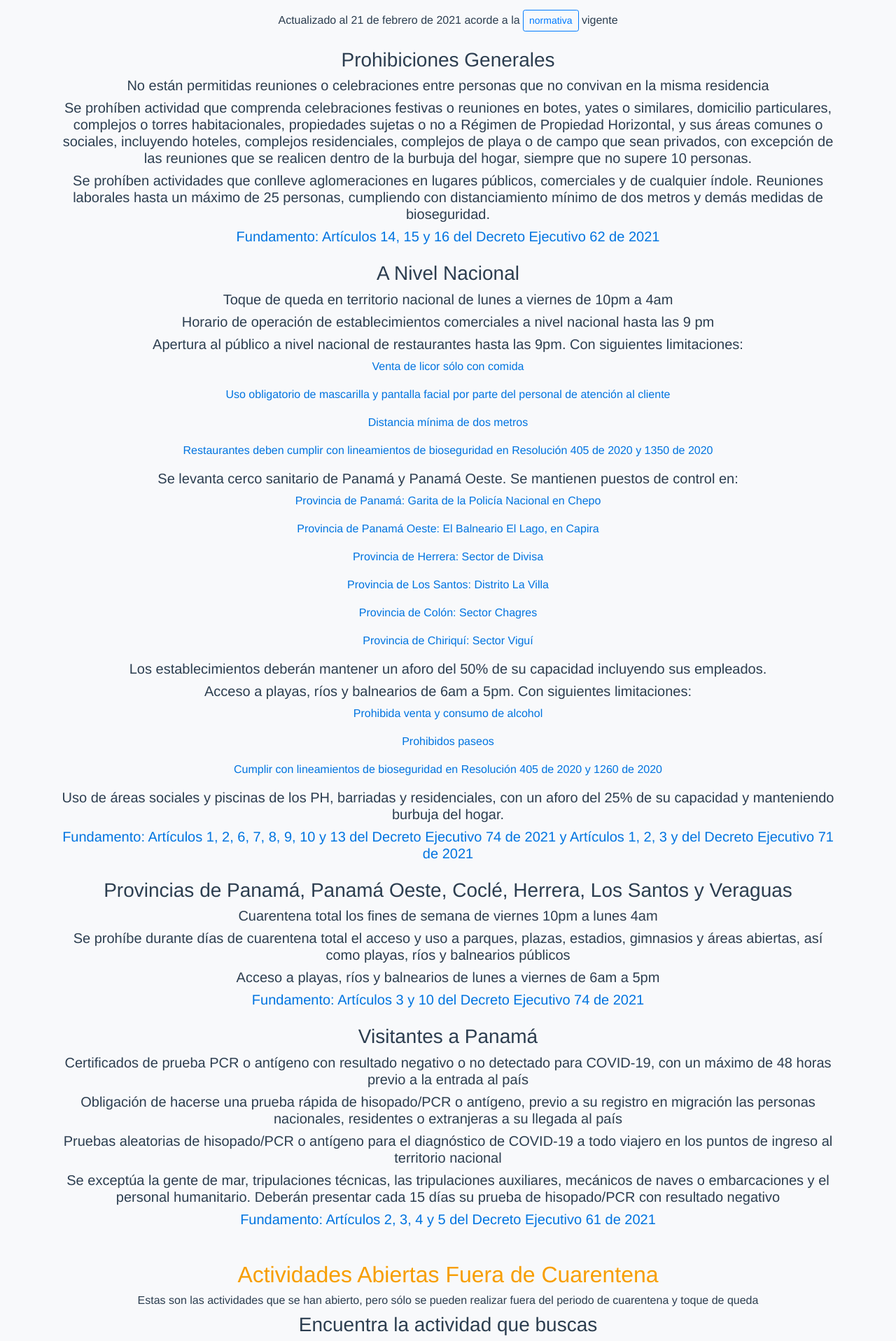
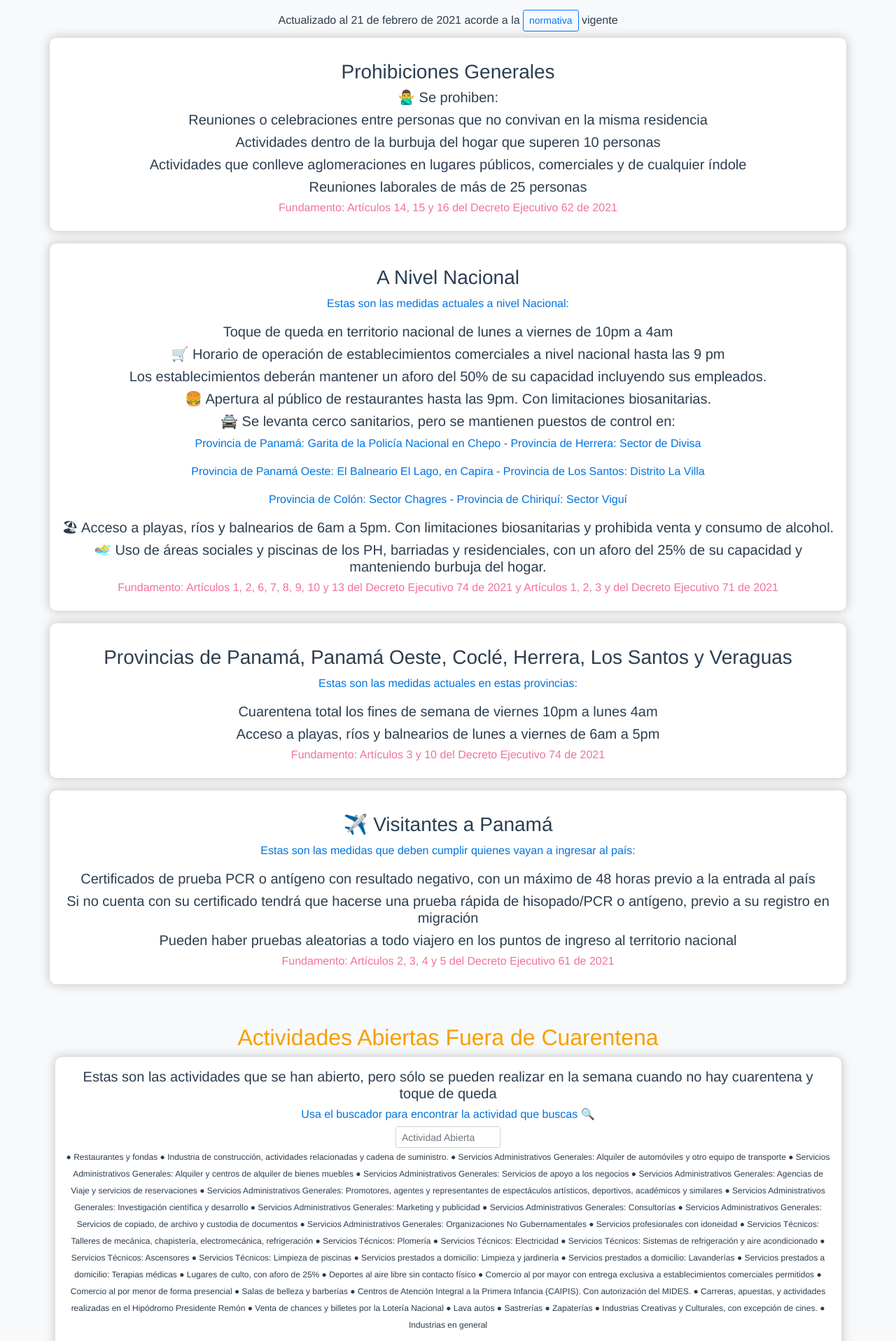
Before and after one commit to elpepebenitez/quiero-salir, a Vue app: page / in a window 1280 px wide. Shown: the part 563-2480 px from the top of the page at 70% size. Built offline with nearby package versions, Linux system fonts and the light colour scheme.

Commit message:
Fixed some content text and details

```diff
--- a/src/components/Footer.vue
+++ b/src/components/Footer.vue
@@ -15,19 +15,12 @@
 
                 </b-col>
                 <b-col>
-                  <p>Si tienes alguna sugerencia para mejorar el contenido déjanoslo saber, y agradecemos cualquier contribución para mantener esta página</p>
-                  <b-button v-b-modal.modal-center variant="warning" size="lg" id="dona" style="color: white; font-weight: 900;">Dona</b-button>
+                  <p>Si tienes alguna sugerencia para mejorar el contenido déjanoslo saber <b-button href="https://wa.me/50766786283" variant="success" size="sm" target="_blank" style="color: white; font-weight: 900; display: inline;"><i class="fab fa-whatsapp"></i></b-button>  </p>
+                  <p>También agradecemos cualquier contribución para mantener esta página</p>
+                  <b-button v-b-modal.modal-center variant="warning" size="lg" id="dona" style="color: white; font-weight: 900;">Apóyanos</b-button>
 
                 </b-col>
               </b-row>
-
-              <!--
-                Las infografías que van por ahí no son confiables; es importante saber qué es lo último legalmente
-                Si necesitan un consejo específico a su situación por favor busquen servicios de un abogado
-                Nada de lo que sale en esta página se puede entender como consejo legal, y es posible que no esté 100% completo, quiero darles toda la información posible para que puedan tomar sus propias decisiones
-                Déjanos saber si nos falta algo importante
-                Buy us a coffee
-              -->
             </b-container>
         </div>
         <!--Grid row-->
@@ -54,5 +47,7 @@
     width: 100%;
     background-color: #0074E0;
     color: white;
+    text-align: justify;
+    text-justify: inter-word;
   }
 </style>
--- a/src/components/home/Banner.vue
+++ b/src/components/home/Banner.vue
@@ -6,7 +6,7 @@
                     <h1>Restricciones de movilidad en Panamá</h1>
                     <h4>Encuentra información actualizada sobre medidas tomadas por el COVID-19</h4>
                     <h3>Ayúdanos a mantener esta página accesible para tod@s</h3>
-                    <b-button v-b-modal.modal-center variant="warning" size="lg" id="dona" style="color: white; font-weight: 900;">Compranos un café</b-button>
+                    <b-button v-b-modal.modal-center variant="warning" size="lg" id="dona" style="color: white; font-weight: 900;">Cómpranos un café</b-button>
                     <div>
                         <b-modal id="modal-center" title="¡Hola!" ok-only centered>
                             <p class="my-4">No nos tienes que dar nada por usar esta página, pero cualquier aporte nos ayuda a mantenerla :)</p>
--- a/src/components/home/ExemptActivities.vue
+++ b/src/components/home/ExemptActivities.vue
@@ -4,14 +4,14 @@
             <b-row>
                 <b-col>
                     <h2>Actividades Excentas de Restricciones</h2>
-                    <h6>Estas son las actividades que pueden operar aun en periodo de cuarentena y toque de queda</h6>
                 </b-col>
             </b-row>
             <b-row>
                 <b-col>
-                <h3>Encuentra la actividad que buscas</h3>
-                <b-form-input v-model="exemptActivitiesText" size="sm" placeholder="Actividad Exenta" id="exempt_activity_input"></b-form-input>
-                <b-container>
+                <b-container class="card">
+                    <h5>Estas son las actividades que pueden operar siempre, aunque haya cuarentena y toque de queda</h5>
+                    <h6>Usa el buscador para encontrar la actividad que buscas 🔍</h6>
+                    <b-form-input v-model="exemptActivitiesText" size="sm" placeholder="Actividad Exenta" id="exempt_activity_input"></b-form-input>
                     <p>
                         <span v-for="exempt_activity in filterExemptActivities" :key="exempt_activity">● {{ exempt_activity }} </span>
                     </p>
@@ -105,4 +105,19 @@ export default {
     span {
         font-size: 12px;
     }
+    h6 {
+        color: #0074E0;
+    }
+    .card {
+          overflow: hidden;
+          background: white;
+          box-shadow: 0 0 15px rgba(0,0,0,0.2);
+          display: flex;
+          align-items: center;
+          width: 90%;
+          margin: 0 auto;
+          margin-bottom: 16px;
+          padding: 16px;
+          border-radius: 10px;
+    }
 </style>
--- a/src/components/home/OpenActivities.vue
+++ b/src/components/home/OpenActivities.vue
@@ -4,14 +4,14 @@
             <b-row>
                 <b-col>
                     <h2>Actividades Abiertas Fuera de Cuarentena</h2>
-                    <h6>Estas son las actividades que se han abierto, pero sólo se pueden realizar fuera del periodo de cuarentena y toque de queda</h6>
                 </b-col>
             </b-row>
             <b-row>
                 <b-col>
-                <h3>Encuentra la actividad que buscas</h3>
-                <b-form-input v-model="openActivitiesText" size="sm" placeholder="Actividad Abierta" id="open_activity_input"></b-form-input>
-                <b-container>
+                <b-container class="card">
+                    <h5>Estas son las actividades que se han abierto, pero sólo se pueden realizar en la semana cuando no hay cuarentena y toque de queda</h5>
+                    <h6>Usa el buscador para encontrar la actividad que buscas 🔍</h6>
+                    <b-form-input v-model="openActivitiesText" size="sm" placeholder="Actividad Abierta" id="open_activity_input"></b-form-input>
                     <p>
                         <span v-for="open_activity in filterOpenActivities" :key="open_activity">● {{ open_activity }} </span>
                     </p>
@@ -105,4 +105,19 @@ export default {
     span {
         font-size: 12px;
     }
+    h6 {
+        color: #0074E0;
+    }
+    .card {
+          overflow: hidden;
+          background: white;
+          box-shadow: 0 0 15px rgba(0,0,0,0.2);
+          display: flex;
+          align-items: center;
+          width: 90%;
+          margin: 0 auto;
+          margin-bottom: 16px;
+          padding: 16px;
+          border-radius: 10px;
+    }
 </style>
--- a/src/components/home/Restrictions.vue
+++ b/src/components/home/Restrictions.vue
@@ -4,65 +4,55 @@
             <h2>Restricciones</h2>
             <h6>Actualizado al 21 de febrero de 2021 acorde a la <b-button variant="outline-primary" size="sm" href="/normativa">normativa</b-button> vigente</h6>
             <b-row>
-                <b-col id="fila-general">
+                <b-col id="fila-general" class="card">
                     <h3>Prohibiciones Generales</h3>
-                    <h5>No están permitidas reuniones o celebraciones entre personas que no convivan en la misma residencia</h5>
-                    <h5>Se prohíben actividad que comprenda celebraciones festivas o reuniones en botes, yates o similares, domicilio particulares, complejos o torres habitacionales, propiedades sujetas o no a Régimen de Propiedad Horizontal, y sus áreas comunes o sociales, incluyendo hoteles, complejos residenciales, complejos de playa o de campo que sean privados, con excepción de las reuniones que se realicen dentro de la burbuja del hogar, siempre que no supere 10 personas.</h5>
-                    <h5>Se prohíben actividades que conlleve aglomeraciones en lugares públicos, comerciales y de cualquier índole. Reuniones laborales hasta un máximo de 25 personas, cumpliendo con distanciamiento mínimo de dos metros y demás medidas de bioseguridad.</h5>
-                    <h5 id="fundamento">Fundamento: Artículos 14, 15 y 16 del Decreto Ejecutivo 62 de 2021</h5>
+                    <h5>🙅‍♂️ Se prohiben: </h5>
+                    <h5>Reuniones o celebraciones entre personas que no convivan en la misma residencia</h5>
+                    <h5>Actividades dentro de la burbuja del hogar que superen 10 personas</h5>
+                    <h5>Actividades que conlleve aglomeraciones en lugares públicos, comerciales y de cualquier índole</h5>
+                    <h5>Reuniones laborales de más de 25 personas</h5>
+                    <h6 id="fundamento">Fundamento: Artículos 14, 15 y 16 del Decreto Ejecutivo 62 de 2021</h6>
                 </b-col>
             </b-row>
         </b-container>
 
         <b-container>
             <b-row>
-                <b-col id="fila-nacional">
+                <b-col id="fila-nacional" class="card">
                     <h3>A Nivel Nacional</h3>
+                    <p>Estas son las medidas actuales a nivel Nacional:</p>
                     <h5>Toque de queda en territorio nacional de lunes a viernes de 10pm a 4am</h5>
-                    <h5>Horario de operación de establecimientos comerciales a nivel nacional hasta las 9 pm</h5>
-                    <h5>Apertura al público a nivel nacional de restaurantes hasta las 9pm. Con siguientes limitaciones:</h5>
-
-                    <p>Venta de licor sólo con comida</p>
-                    <p>Uso obligatorio de mascarilla y pantalla facial por parte del personal de atención al cliente</p>
-                    <p>Distancia mínima de dos metros</p>
-                    <p>Restaurantes deben cumplir con lineamientos de bioseguridad en Resolución 405 de 2020 y 1350 de 2020</p>
-
-                    <h5>Se levanta cerco sanitario de Panamá y Panamá Oeste. Se mantienen puestos de control en:</h5>
-                    <p>Provincia de Panamá: Garita de la Policía Nacional en Chepo</p>
-                    <p>Provincia de Panamá Oeste: El Balneario El Lago, en Capira</p>
-                    <p>Provincia de Herrera: Sector de Divisa</p>
-                    <p>Provincia de Los Santos: Distrito La Villa</p>
-                    <p>Provincia de Colón: Sector Chagres</p>
-                    <p>Provincia de Chiriquí: Sector Viguí</p>
-
+                    <h5>🛒 Horario de operación de establecimientos comerciales a nivel nacional hasta las 9 pm</h5>
                     <h5>Los establecimientos deberán mantener un aforo del 50% de su capacidad incluyendo sus empleados.</h5>
-                    <h5>Acceso a playas, ríos y balnearios de 6am a 5pm. Con siguientes limitaciones:</h5>
-                    <p>Prohibida venta y consumo de alcohol</p>
-                    <p>Prohibidos paseos</p>
-                    <p>Cumplir con lineamientos de bioseguridad en Resolución 405 de 2020 y 1260 de 2020</p>
-                    <h5>Uso de áreas sociales y piscinas de los PH, barriadas y residenciales, con un aforo del 25% de su capacidad y manteniendo burbuja del hogar.</h5>
-                    <h5 id="fundamento">Fundamento: Artículos 1, 2, 6, 7, 8, 9, 10 y 13 del Decreto Ejecutivo 74 de 2021 y Artículos 1, 2, 3 y del Decreto Ejecutivo 71 de 2021</h5>
+                    <h5>🍔 Apertura al público de restaurantes hasta las 9pm. Con limitaciones biosanitarias.</h5>
+                    <h5>🚔 Se levanta cerco sanitarios, pero se mantienen puestos de control en:</h5>
+                    <p>Provincia de Panamá: Garita de la Policía Nacional en Chepo - Provincia de Herrera: Sector de Divisa</p>
+                    <p>Provincia de Panamá Oeste: El Balneario El Lago, en Capira - Provincia de Los Santos: Distrito La Villa</p>
+                    <p>Provincia de Colón: Sector Chagres - Provincia de Chiriquí: Sector Viguí</p>
+                    <h5>🏖 Acceso a playas, ríos y balnearios de 6am a 5pm. Con limitaciones biosanitarias y prohibida venta y consumo de alcohol.</h5>
+                    <h5>🏊‍♂️ Uso de áreas sociales y piscinas de los PH, barriadas y residenciales, con un aforo del 25% de su capacidad y manteniendo burbuja del hogar.</h5>
+                    <h6 id="fundamento">Fundamento: Artículos 1, 2, 6, 7, 8, 9, 10 y 13 del Decreto Ejecutivo 74 de 2021 y Artículos 1, 2, 3 y del Decreto Ejecutivo 71 de 2021</h6>
                 </b-col>
             </b-row>
         </b-container>
         <b-container>
             <b-row>
-                <b-col id="fila-provincias">
+                <b-col id="fila-provincias" class="card">
                     <h3>Provincias de Panamá, Panamá Oeste, Coclé, Herrera, Los Santos y Veraguas</h3>
+                    <p>Estas son las medidas actuales en estas provincias:</p>
                     <h5>Cuarentena total los fines de semana de viernes 10pm a lunes 4am</h5>
-                    <h5>Se prohíbe durante días de cuarentena total el acceso y uso a parques, plazas, estadios, gimnasios y áreas abiertas, así como playas, ríos y balnearios públicos</h5>
                     <h5>Acceso a playas, ríos y balnearios de lunes a viernes de 6am a 5pm</h5>
-                    <h5 id="fundamento">Fundamento: Artículos 3 y 10 del Decreto Ejecutivo 74 de 2021</h5>
+                    <h6 id="fundamento">Fundamento: Artículos 3 y 10 del Decreto Ejecutivo 74 de 2021</h6>
                 </b-col>
             </b-row>
             <b-row>
-                <b-col id="fila-visitantes">
-                    <h3>Visitantes a Panamá</h3>
-                    <h5>Certificados de prueba PCR o antígeno con resultado negativo o no detectado para COVID-19, con un máximo de 48 horas previo a la entrada al país</h5>
-                    <h5>Obligación de hacerse una prueba rápida de hisopado/PCR o antígeno, previo a su registro en migración las personas nacionales, residentes o extranjeras a su llegada al país</h5>
-                    <h5>Pruebas aleatorias de hisopado/PCR o antígeno para el diagnóstico de COVID-19 a todo viajero en los puntos de ingreso al territorio nacional</h5>
-                    <h5>Se exceptúa la gente de mar, tripulaciones técnicas, las tripulaciones auxiliares, mecánicos de naves o embarcaciones y el personal humanitario. Deberán presentar cada 15 días su prueba de hisopado/PCR con resultado negativo</h5>
-                    <h5 id="fundamento">Fundamento: Artículos 2, 3, 4 y 5 del Decreto Ejecutivo 61 de 2021</h5>
+                <b-col id="fila-visitantes" class="card">
+                    <h3>✈️ Visitantes a Panamá</h3>
+                    <p>Estas son las medidas que deben cumplir quienes vayan a ingresar al país:</p>
+                    <h5>Certificados de prueba PCR o antígeno con resultado negativo, con un máximo de 48 horas previo a la entrada al país</h5>
+                    <h5>Si no cuenta con su certificado tendrá que hacerse una prueba rápida de hisopado/PCR o antígeno, previo a su registro en migración</h5>
+                    <h5>Pueden haber pruebas aleatorias a todo viajero en los puntos de ingreso al territorio nacional</h5>
+                    <h6 id="fundamento">Fundamento: Artículos 2, 3, 4 y 5 del Decreto Ejecutivo 61 de 2021</h6>
                 </b-col>
             </b-row>
         </b-container>
@@ -94,11 +84,25 @@ export default {
     p {
        color: #0074E0;
        font-size: 20x;
+       text-align: justify;
+       text-justify: inter-word;
     }
     h3 {
         padding-top: 16px;
     }
     #fundamento {
-        color: #0074E0;
+        color: #F171A1;
+    }
+    .card {
+          overflow: hidden;
+          background: white;
+          box-shadow: 0 0 15px rgba(0,0,0,0.2);
+          display: flex;
+          align-items: center;
+          width: 90%;
+          margin: 0 auto;
+          margin-bottom: 16px;
+          padding: 16px;
+          border-radius: 10px;
     }
 </style>
--- a/src/views/About.vue
+++ b/src/views/About.vue
@@ -10,13 +10,13 @@
             </div>
             <div class="description">
               <h4>Abogada y Barista</h4>
+              <div class="links">
+                <a href="#"><i class="fab fa-instagram"></i></a>
+                <a href="#"><i class="fab fa-facebook"></i></a>
+                <a href="#"><i class="fab fa-twitter"></i></a>
+                <a href="#"><i class="fab fa-linkedin"></i></a>
+              </div>
               <p>Lorem ipsum dolor sit amet consectetur, adipisicing elit. Facere, facilis doloribus. A corporis consequuntur id reprehenderit ipsum dicta in nesciunt molestias provident, aperiam sed vero placeat. Quos, reprehenderit! Veniam, voluptates?</p>
-            </div>
-            <div class="links">
-              <a href="#"><i class="fab fa-instagram"></i></a>
-              <a href="#"><i class="fab fa-facebook"></i></a>
-              <a href="#"><i class="fab fa-twitter"></i></a>
-              <a href="#"><i class="fab fa-linkedin"></i></a>
             </div>
         </div>
         <div class="col-6">
@@ -25,14 +25,15 @@
               <b-avatar src="https://media-exp1.licdn.com/dms/image/C4E03AQHQufX9dh4RpA/profile-displayphoto-shrink_200_200/0/1595870368070?e=1619049600&v=beta&t=kx1iHsTzZN7V-eup8wXcNsu7ZLRHfX2kcTUIu6jJDYY" size="12rem"></b-avatar>
             </div>
             <div class="description">
-              <h4>Abogado y Desarrollador Web</h4>
-              <p>Lorem ipsum dolor sit amet consectetur, adipisicing elit. Facere, facilis doloribus. A corporis consequuntur id reprehenderit ipsum dicta in nesciunt molestias provident, aperiam sed vero placeat. Quos, reprehenderit! Veniam, voluptates?</p>
-            </div>
-            <div class="links">
-              <a href="#"><i class="fab fa-github"></i></a>
-              <a href="#"><i class="fab fa-instagram"></i></a>
-              <a href="#"><i class="fab fa-twitter"></i></a>
-              <a href="#"><i class="fab fa-linkedin"></i></a>
+              <h4>Abogado y Desarrollador</h4>
+              <div class="links">
+                <a href="https://github.com/elpepebenitez"><i class="fab fa-github"></i></a>
+                <a href="https://twitter.com/elpepebenitez"><i class="fab fa-twitter"></i></a>
+                <a href="https://www.linkedin.com/in/pepebenitez/"><i class="fab fa-linkedin"></i></a>
+              </div>
+              <p>Co Fundador de <b-button href="https://www.instagram.com/actapanama/?hl=en" variant="outline-primary" size="sm" target="_blank">ACTA Panamá</b-button></p>
+              <p>Guillao por el uso de tecnología y desarrollo sostenible</p>
+              <p>¡A la orden para tener una buena conversa siempre!</p>
             </div>
         </div>
       </div>
--- a/src/views/Home.vue
+++ b/src/views/Home.vue
@@ -4,8 +4,6 @@
     <Restrictions />
     <OpenActivities />
     <ExemptActivities />
-    <Travellers />
-
   </div>
 </template>
 
@@ -16,7 +14,6 @@ import Banner from '@/components/home/Banner.vue'
 import Restrictions from '@/components/home/Restrictions.vue'
 import OpenActivities from '@/components/home/OpenActivities.vue'
 import ExemptActivities from '@/components/home/ExemptActivities.vue'
-import Travellers from '@/components/home/Travellers.vue'
 
 export default {
   name: 'Home',
@@ -25,7 +22,6 @@ export default {
     Restrictions,
     OpenActivities,
     ExemptActivities,
-    Travellers
   }
 }
 </script>
```
